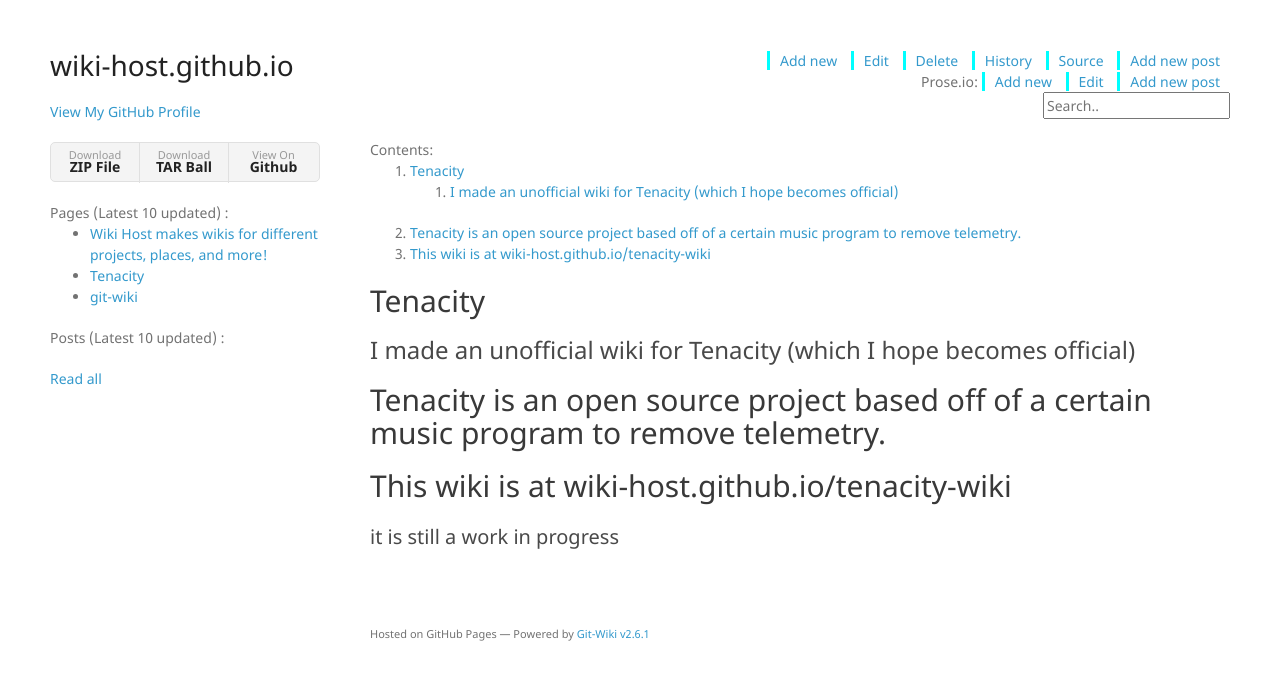
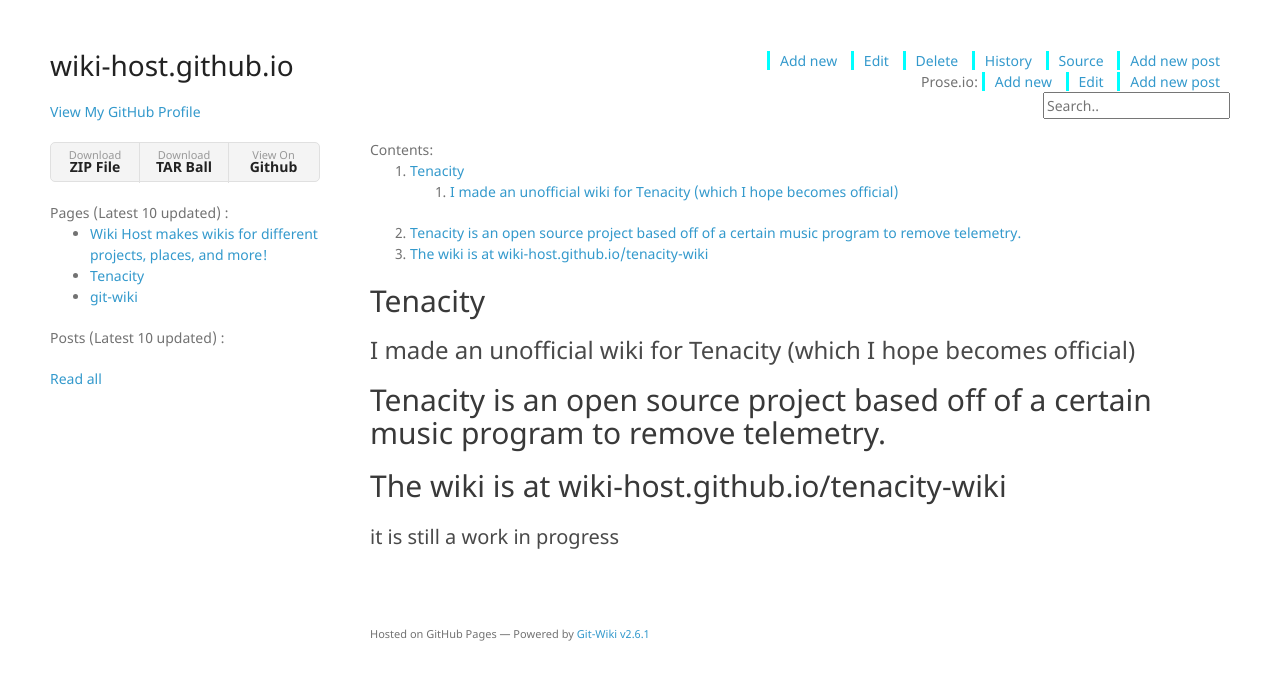
Before and after one commit to wiki-host/wiki-host.github.io, a Jekyll site: the page built from wiki/tenacity.md, in a window 1280 px wide. Shown: the top 680 px of the page. Built offline with Jekyll 4.4.1, drawn with Linux system fonts in a browser that asks for light colours; nearby versions of some CDN libraries; our own code applies the rules of GitHub Pages for plain Markdown files.

Commit message:
Update tenacity.md

```diff
--- a/wiki/tenacity.md
+++ b/wiki/tenacity.md
@@ -1,5 +1,5 @@
 ## Tenacity
 ### I made an unofficial wiki for Tenacity (which I hope becomes official)
 ## Tenacity is an open source project based off of a certain music program to remove telemetry.
-## This wiki is at wiki-host.github.io/tenacity-wiki
+## The wiki is at wiki-host.github.io/tenacity-wiki
 #### it is still a work in progress
```
